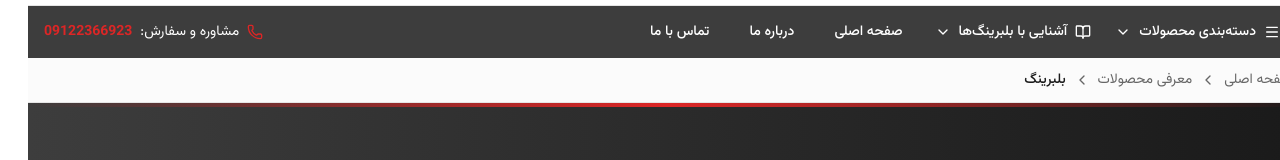
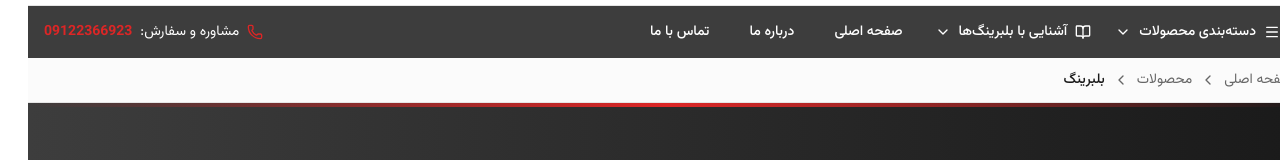
Before and after one commit to MhmdKh7/mohamadsite, a Next.js app: page /category/ball-bearing in a window 1280 px wide. Shown: the part 139-299 px from the top of the page. Built offline with nearby package versions, Linux system fonts and the light colour scheme.

Commit message:
seo(links): densify category/brand internal links in footer, products, about, sitemap (app/category/[slug]/CategoryClient.tsx)

```diff
--- a/app/category/[slug]/CategoryClient.tsx
+++ b/app/category/[slug]/CategoryClient.tsx
@@ -55,7 +55,9 @@
                             صفحه اصلی
                         </Link>
                         <ChevronLeft className="h-4 w-4 text-muted-foreground" />
-                        <span className="text-muted-foreground">معرفی محصولات</span>
+                        <Link href="/products" className="text-muted-foreground hover:text-accent">
+                            محصولات
+                        </Link>
                         <ChevronLeft className="h-4 w-4 text-muted-foreground" />
                         <span className="text-foreground font-medium">{info.name}</span>
                     </nav>
```
